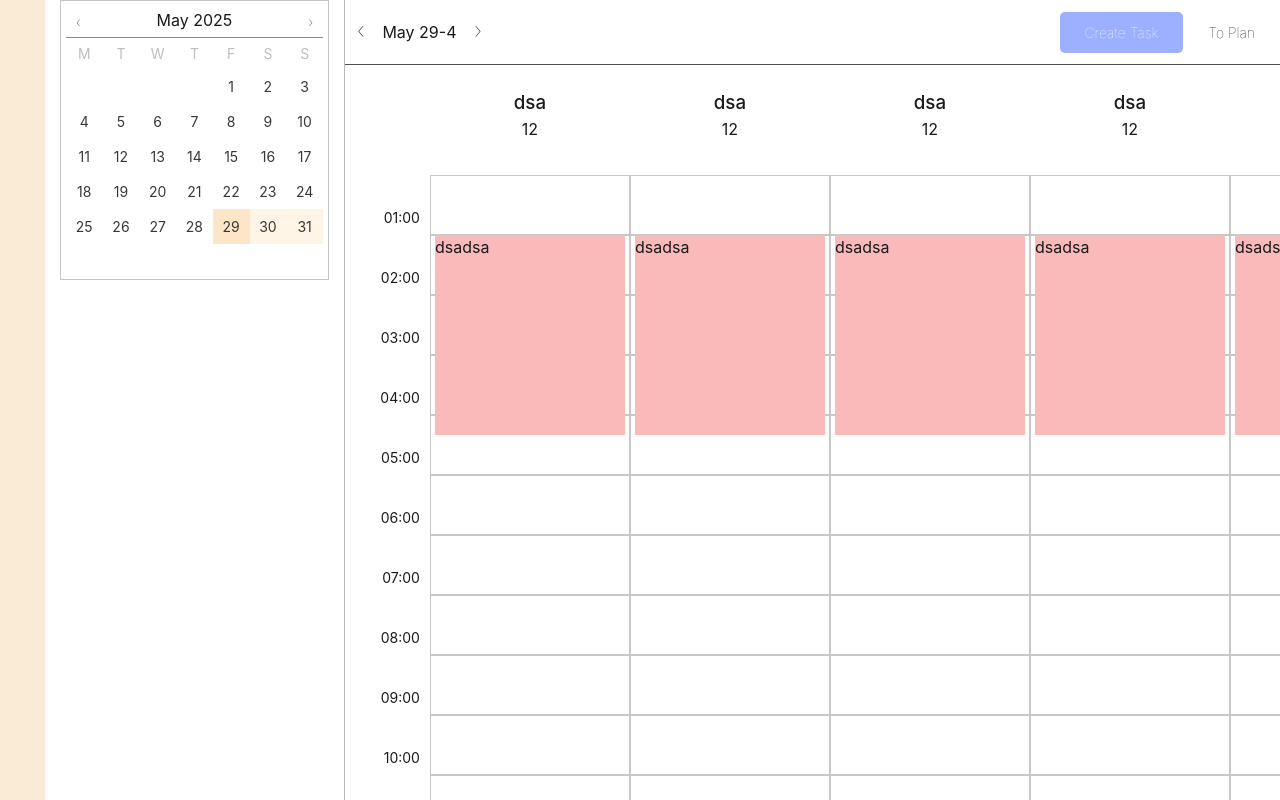
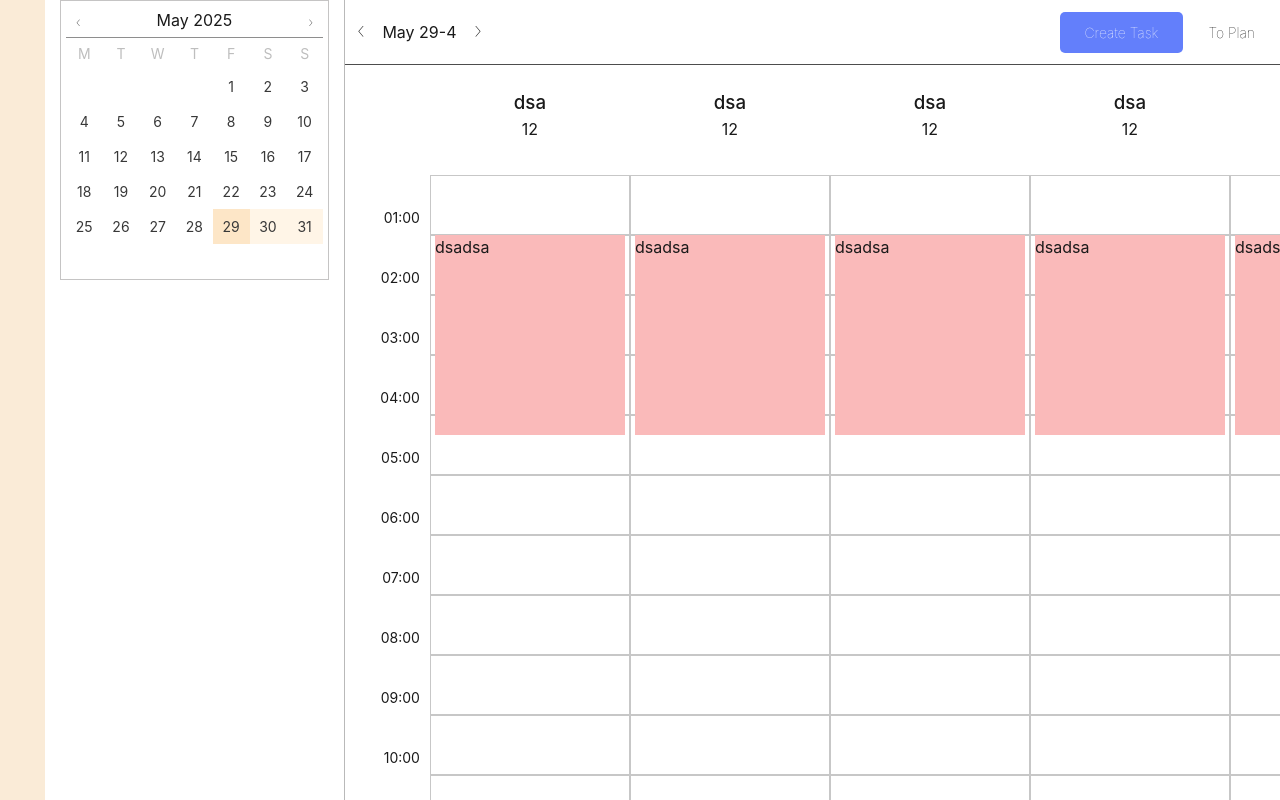
Before and after one commit to Rtam22/Planner, a React (Vite) app: page / in a window 1280 px wide. In both pictures the pointer is over the button "Create Task". Built offline with nearby package versions, Linux system fonts and the light colour scheme.

Commit message:
Style changes

```diff
--- a/src/components/button.css
+++ b/src/components/button.css
@@ -4,12 +4,21 @@ button {
 }
 
 .btn-main {
-  background-color: #9dafff;
+  background-color: #506ffc;
   padding: 12px 25px;
   border-radius: 5px;
   color: white;
 }
 
+.btn-main:hover {
+  background-color: #637ffb;
+}
+
 .btn-plain {
   padding: 5px 10px;
 }
+
+.btn-ext:hover {
+  background-color: rgb(227, 29, 29);
+  color: white;
+}
--- a/src/index.css
+++ b/src/index.css
@@ -64,7 +64,7 @@ form {
   width: 100%;
   display: flex;
   flex-direction: column;
-  gap: 15px;
+  gap: 20px;
 }
 
 input,
```
